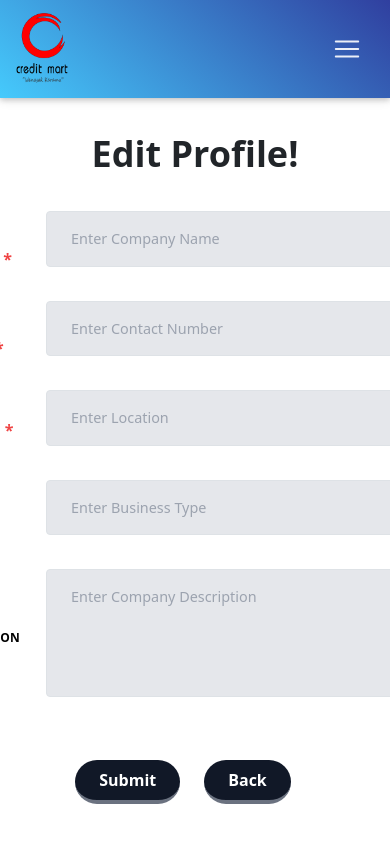
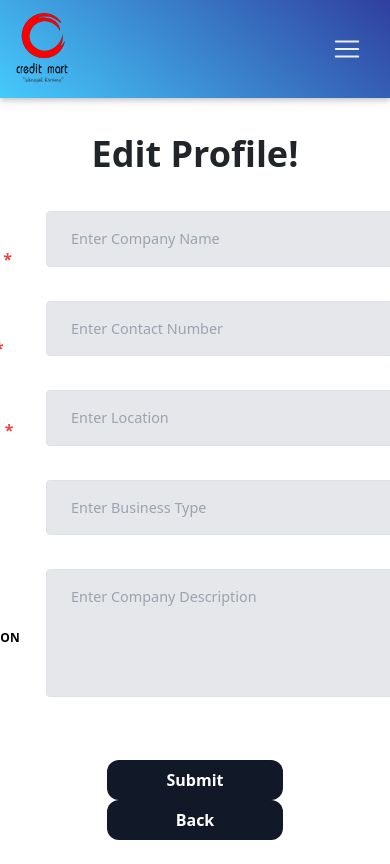
Before and after one commit to KavinduKDWanasekara/CreditMart-Final, a React (Create React App) app in the folder ui/: page /editinfo in a window 390 px wide. Shown: the top 864 px of the page. Built offline with nearby package versions, Linux system fonts and the light colour scheme.

Commit message:
UI & changed register API

```diff
--- a/ui/src/components/Cards/CardCompanyDetails.js
+++ b/ui/src/components/Cards/CardCompanyDetails.js
@@ -239,13 +239,14 @@ import Swal from 'sweetalert2'
                         </table>
                     <div className= "md:flex my-4">
                         <div className= "md:w-full px-1/2 text-center">
-                            <button className= "md:w-48 bg-gray-900 text-white font-bold py-2 px-4 border-b-4 hover:border-b-2 border-gray-500 hover:border-gray-100 rounded-full">
-                            Submit
+                            <button className= "md:w-48 bg-gray-900 text-white font-bold py-2 px-4 transform w-44 transition duration-500 hover:bg-gray-700 hover:scale-95 rounded-xl hover:shadow-lg focus:outline-none">
+                                Submit
                             </button>
-
-                            <Link to="/profile"><button className= "md:w-48 bg-gray-900 text-white font-bold py-2 px-4 mx-4 border-b-4 hover:border-b-2 border-gray-500 hover:border-gray-100 rounded-full" >
-                            Back
-                            </button></Link>
+                            <Link to="/profile">
+                                <button className= "md:w-48 bg-gray-900 text-white font-bold py-2 px-4 mx-4 transform w-44 transition duration-500 hover:bg-gray-700 hover:scale-95 rounded-xl hover:shadow-lg focus:outline-none" >
+                                    Back
+                                </button>
+                            </Link>
                         </div>
                     </div>
                 </Form>
--- a/ui/src/components/Cards/ProfileAddInfo.js
+++ b/ui/src/components/Cards/ProfileAddInfo.js
@@ -279,7 +279,6 @@ export class ProfileAddInfo extends Component {
                                         onChange={this.handleChange}
                                         placeholder="RS XXXX.XX"
                                         type="integer"
-                                        minLength="4"
                                         className="w-96 h-14 bg-gray-200 text-black border border-gray-200 rounded py-3 mx-4 px-4 mb-3"
                                     />
                                     <p className="text-red-500 text-xs font-semibold ml-4">{errors.ebitda}</p>
@@ -500,10 +499,11 @@ export class ProfileAddInfo extends Component {
                         </table>
                     <div className= "md:flex my-4">
                         <div className= "md:w-full px-1/2 text-center">
-                            <button className= "md:w-48 bg-gray-900 text-white font-bold py-2 px-4 border-b-4 hover:border-b-2 border-gray-500 hover:border-gray-100 rounded-full" >
+                            <button className= "md:w-48 bg-gray-900 text-white font-bold py-2 px-4 transform w-44 transition duration-500 hover:bg-gray-700 hover:scale-95 rounded-xl hover:shadow-lg focus:outline-none">
                             Submit
                             </button>
-                            <Link to="/profile"><button className= "md:w-48 bg-gray-900 text-white font-bold py-2 px-4 mx-4 border-b-4 hover:border-b-2 border-gray-500 hover:border-gray-100 rounded-full" >
+                            <Link to="/profile">
+                                <button className= "md:w-48 bg-gray-900 text-white font-bold py-2 px-4 mx-4 transform w-44 transition duration-500 hover:bg-gray-700 hover:scale-95 rounded-xl hover:shadow-lg focus:outline-none" >
                             Back
                             </button></Link>
                         </div>
--- a/ui/src/components/auth/Login.js
+++ b/ui/src/components/auth/Login.js
@@ -101,7 +101,7 @@ class Login extends Component {
                     }}>
 
 
-                        <Link to="/"><button className= "bg-blue-700 hover:bg-blue-700 text-white font-bold py-2 px-4 rounded" >
+                        <Link to="/"><button className= "mt-3 ml-3 bg-blue-700 hover:bg-blue-700 text-white font-bold py-2 px-4 rounded focus:outline-none hover:shadow-lg transform transition duration-500 hover:bg-gray-700 hover:scale-95 " >
                             <i className="fas fa-home"></i>
                             </button></Link>
                     <div className="bg-grey-lighter min-h-screen flex flex-col">
--- a/ui/src/components/auth/Register.js
+++ b/ui/src/components/auth/Register.js
@@ -62,7 +62,7 @@ class Register extends Component {
         if (Object.keys(errors).length === 0) {
             console.log(data);
             axiosInstance
-			.post(`api/users/`, {
+			.post(`api/signup`, {
 				username: data.username,
 				email: data.email,
 				password: data.password
@@ -76,7 +76,7 @@ class Register extends Component {
 
                 Swal.fire({
                     icon: 'info',
-                    title: 'Enter financial data for at-least 03 years',
+                    title: 'Enter details of your company',
                 })
 
 				console.log(res);
@@ -104,12 +104,9 @@ class Register extends Component {
  <div className="absolute top-0 w-full h-full bg-gray-900 bg-no-repeat bg-full"
     style={{
         backgroundImage: `url(${process.env.PUBLIC_URL + 'static/images/background1.jpg'})`,
-  // backgroundRepeat: 'no-repeat',
-  // // position:"fixed",
-  // width:'100%'
-
         }}>
-     <Link to="/"><button className= "bg-blue-700 hover:bg-blue-700 text-white font-bold py-2 px-4 rounded" >
+     <Link to="/">
+        <button className= "mt-3 ml-3 bg-blue-700 hover:bg-blue-700 text-white font-bold py-2 px-4 rounded focus:outline-none hover:shadow-lg transform transition duration-500 hover:bg-gray-700 hover:scale-95 " >
              <i className="fas fa-home"></i>
         </button></Link>
             <div className="bg-grey-lighter min-h-screen flex flex-col">
--- a/ui/src/pages/ProfilePageCompanies.js
+++ b/ui/src/pages/ProfilePageCompanies.js
@@ -68,7 +68,7 @@ class ProfileCompany extends Component {
 
                 <ScrollLink to="mywork" smooth={true}>
                     <button
-                    className=" animate-bounce bg-indigo-500 px-10 py-3 text-lg uppercase text-white rounded-lg mt-10 hover:bg-indigo-300 "
+                        className=" animate-bounce bg-indigo-500 px-10 py-3 text-lg uppercase text-white rounded-lg mt-10 hover:bg-indigo-300"
                     >
                         My credibility
                     </button>
```
Lines whose indentation alone changed are shown as unchanged.
